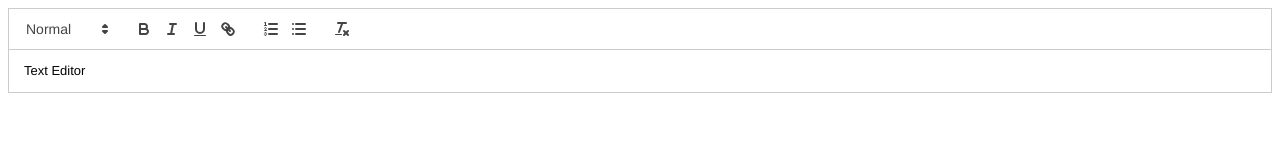
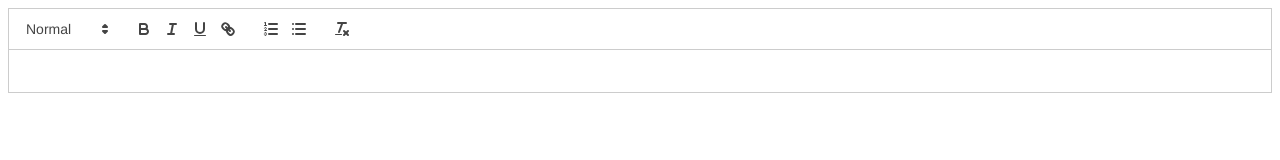
Before and after one commit to Tajveez/react-googledocs-clone, a React (Create React App) app in the folder client/: page / in a window 1280 px wide. Shown: the top 160 px of the page. Built offline with nearby package versions, Linux system fonts and the light colour scheme.

Commit message:
useCallback used

```diff
--- a/client/src/components/TextEditor.js
+++ b/client/src/components/TextEditor.js
@@ -1,14 +1,20 @@
-import {useEffect} from 'react'
+import {useCallback} from 'react'
 import Quill from 'quill'
 import 'quill/dist/quill.snow.css'
 export default function TextEditor() {
-    useEffect(() => {
-        new Quill("#container", {
+    const wrapperRef = useCallback((wrapper) => {
+        if(wrapper == null) return
+        wrapper.innerHTML = ''
+        const editor = document.createElement('div')
+        wrapper.append(editor)
+        new Quill(editor, {
             theme: 'snow'
         })
+
+        // change2
     }, [])
     return (
-        <div id="container">
+        <div id="container" ref={wrapperRef}>
             Text Editor
         </div>
     )
```
